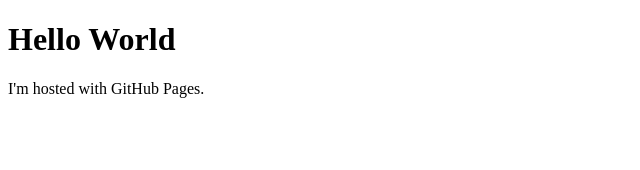
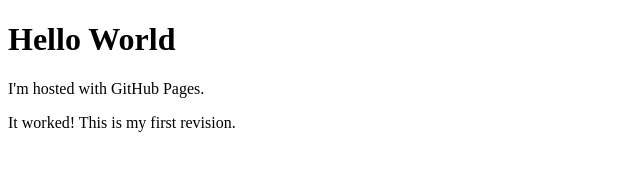
Before and after one commit to revanslacey/revanslacey.github.io, a plain HTML site: page index.html in a window 1280 px wide. Shown: the whole page, without its empty margins (0-640 px from the left). Drawn offline with Linux system fonts and the light colour scheme.

Commit message:
A first revision

```diff
--- a/index.html
+++ b/index.html
@@ -3,5 +3,6 @@
 <body>
 <h1>Hello World</h1>
 <p>I'm hosted with GitHub Pages.</p>
+<p>It worked!  This is my first revision.</p>
 </body>
 </html>
```
